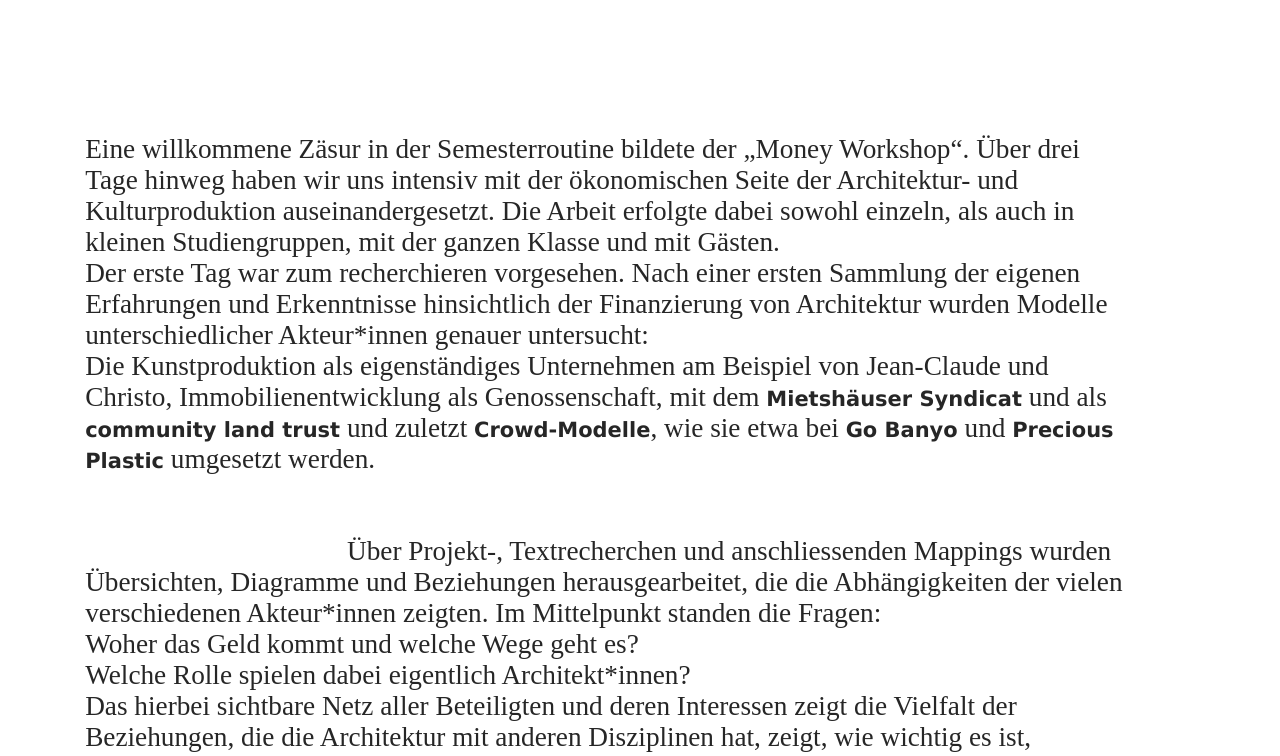
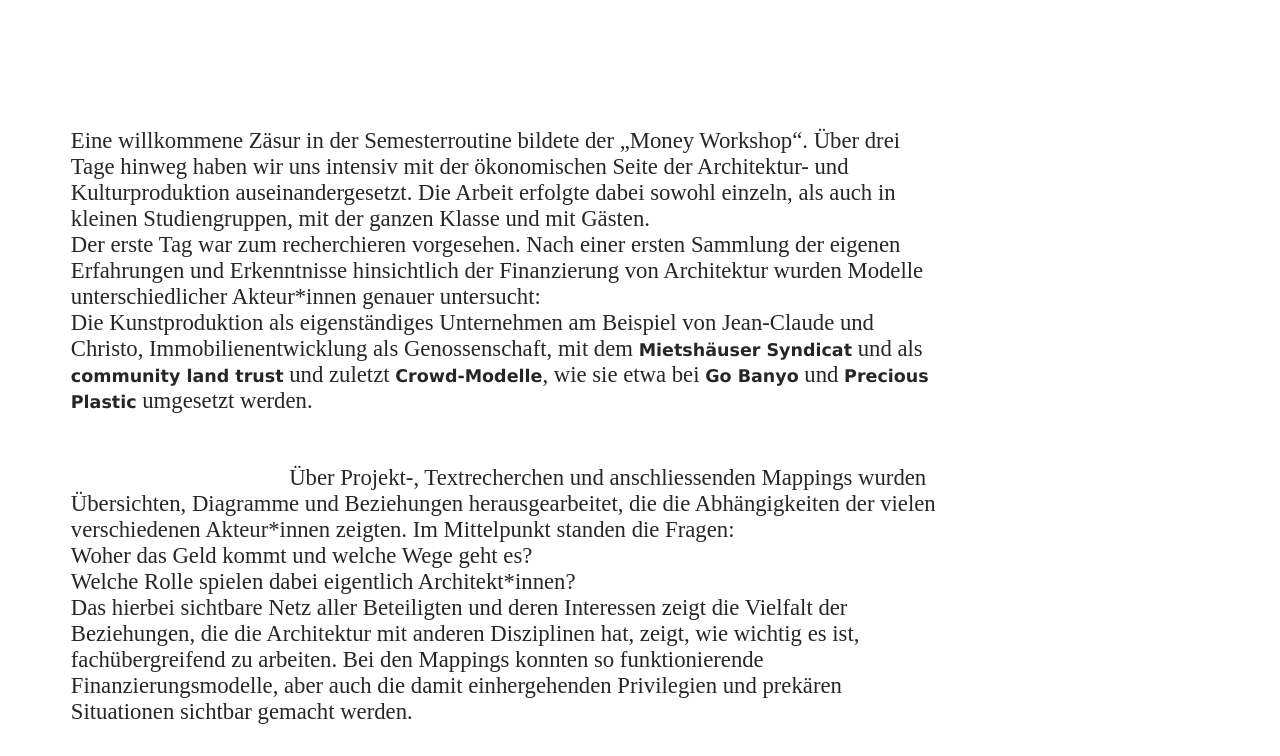
Before and after one commit to messismore/do-what-you-want, a Nuxt app: page /cashflow in a window 1280 px wide. Shown: the part 580-1336 px from the top of the page. Built offline with nearby package versions, Linux system fonts and the light colour scheme.

Commit message:
Style texts

```diff
--- a/assets/scss/scale-type.scss
+++ b/assets/scss/scale-type.scss
@@ -1,4 +1,4 @@
-/* @link https://utopia.fyi/type/calculator?c=320,16,1.2,1920,26,1.414,5,2,&s=0.75|0.5|0.25,1.5|2|3|4|6,s-l */
+/* @link https://utopia.fyi/type/calculator?c=320,18,1.2,1920,20,1.414,6,2,&s=0.75|0.5|0.25,1.5|2|3|4|6,s-l */
 
 :root {
   --fluid-min-width: 320;
@@ -18,59 +18,66 @@
 }
 
 :root {
-  --f--2-min: 11.11;
-  --f--2-max: 13;
+  --f--2-min: 12.5;
+  --f--2-max: 10;
   --step--2: calc(
     ((var(--f--2-min) / 16) * 1rem) + (var(--f--2-max) - var(--f--2-min)) *
       var(--fluid-bp)
   );
 
-  --f--1-min: 13.33;
-  --f--1-max: 18.39;
+  --f--1-min: 15;
+  --f--1-max: 14.14;
   --step--1: calc(
     ((var(--f--1-min) / 16) * 1rem) + (var(--f--1-max) - var(--f--1-min)) *
       var(--fluid-bp)
   );
 
-  --f-0-min: 16;
-  --f-0-max: 26;
+  --f-0-min: 18;
+  --f-0-max: 20;
   --step-0: calc(
     ((var(--f-0-min) / 16) * 1rem) + (var(--f-0-max) - var(--f-0-min)) *
       var(--fluid-bp)
   );
 
-  --f-1-min: 19.2;
-  --f-1-max: 36.76;
+  --f-1-min: 21.6;
+  --f-1-max: 28.28;
   --step-1: calc(
     ((var(--f-1-min) / 16) * 1rem) + (var(--f-1-max) - var(--f-1-min)) *
       var(--fluid-bp)
   );
 
-  --f-2-min: 23.04;
-  --f-2-max: 51.98;
+  --f-2-min: 25.92;
+  --f-2-max: 39.99;
   --step-2: calc(
     ((var(--f-2-min) / 16) * 1rem) + (var(--f-2-max) - var(--f-2-min)) *
       var(--fluid-bp)
   );
 
-  --f-3-min: 27.65;
-  --f-3-max: 73.51;
+  --f-3-min: 31.1;
+  --f-3-max: 56.54;
   --step-3: calc(
     ((var(--f-3-min) / 16) * 1rem) + (var(--f-3-max) - var(--f-3-min)) *
       var(--fluid-bp)
   );
 
-  --f-4-min: 33.18;
-  --f-4-max: 103.94;
+  --f-4-min: 37.32;
+  --f-4-max: 79.95;
   --step-4: calc(
     ((var(--f-4-min) / 16) * 1rem) + (var(--f-4-max) - var(--f-4-min)) *
       var(--fluid-bp)
   );
 
-  --f-5-min: 39.81;
-  --f-5-max: 146.97;
+  --f-5-min: 44.79;
+  --f-5-max: 113.05;
   --step-5: calc(
     ((var(--f-5-min) / 16) * 1rem) + (var(--f-5-max) - var(--f-5-min)) *
       var(--fluid-bp)
   );
+
+  --f-6-min: 53.75;
+  --f-6-max: 159.86;
+  --step-6: calc(
+    ((var(--f-6-min) / 16) * 1rem) + (var(--f-6-max) - var(--f-6-min)) *
+      var(--fluid-bp)
+  );
 }
--- a/components/AppArticle.vue
+++ b/components/AppArticle.vue
@@ -32,8 +32,27 @@
   article {
     font-size: var(--step-0);
 
-    & > * + * {
+    & > * + *,
+    figure,
+    figure + * {
       margin-top: var(--space-l);
+    }
+
+    a,
+    em {
+      font-size: var(--step--1);
+    }
+
+    h2:not(:first-child) {
+      margin-top: var(--space-2xl);
+    }
+
+    h2:first-child {
+      margin-top: calc(var(--space-2xl) - var(--space-l));
+    }
+
+    h2 + * {
+      margin-top: var(--space-s);
     }
 
     h2,
@@ -44,28 +63,41 @@
       max-width: var(--space-7xl);
     }
 
-    section:nth-of-type(3n-1) p:first-child,
-    h3:first-child {
+    section:nth-of-type(3n-1) {
       // background-color: lime;
-      text-indent: 25%;
+
+      p:first-child,
+      h2 + p {
+        text-indent: 25%;
+      }
     }
 
-    section:nth-of-type(3n) p:first-child,
-    h3:first-child {
+    section:nth-of-type(3n) {
       // background-color: yellow;
-      text-indent: 50%;
+
+      p:first-child,
+      h2 + p {
+        text-indent: 50%;
+      }
     }
 
-    section:nth-of-type(3n-2) p:first-child,
-    h3:first-child {
+    section:nth-of-type(3n-2) {
       // background-color: blue;
-      text-indent: 75%;
+
+      p:first-child,
+      h2 + p {
+        text-indent: 75%;
+      }
     }
 
-    section:first-of-type p:first-child,
-    h3:first-child {
+    section:first-of-type {
       // background: mediumslateblue;
-      text-indent: unset;
+
+      p:first-child,
+      h3:first-child,
+      h2 + p {
+        text-indent: unset;
+      }
     }
   }
 
@@ -92,9 +124,5 @@
     font-family: var(--fontBody);
     font-weight: normal;
   }
-
-  em {
-    font-size: var(--step--1);
-  }
 }
 </style>
--- a/components/TheDWYW.vue
+++ b/components/TheDWYW.vue
@@ -31,8 +31,8 @@
   padding: var(--space-s);
 
   h1 {
-    font-size: var(--step-5);
-    line-height: var(--step-5);
+    font-size: var(--step-6);
+    line-height: var(--step-6);
     text-align: center;
     text-transform: uppercase;
   }
--- a/components/TheNav.vue
+++ b/components/TheNav.vue
@@ -2,7 +2,7 @@
   <nav class="TheNav">
     <ul>
       <li v-for="(value, key) in links" :key="key.title">
-        <NuxtLink :to="key">
+        <NuxtLink :to="'/' + key">
           <div class="title">{{ value.title }}</div>
           <div class="author">{{ value.author }}</div>
         </NuxtLink>
@@ -26,16 +26,25 @@
           title: 'Terrapolis',
           author: 'Mascha Arnold und Jakob Köchert',
         },
-        ringbahn: { title: 'Walking the Ringbahn', author: 'Chloé Borreguero' },
+        ringbahn: {
+          title: 'Walking (the Ringbahn) as an Aesthetic Practice',
+          author: 'Chloé Borreguero',
+        },
         cycles: { title: 'Cycles', author: 'Felix Deiters' },
-        countryside: { title: 'Countryside', author: 'Ricarda Brunner' },
+        blumenthal: { title: 'Blumenthal', author: 'Ricarda Brunner' },
         atmosphären: {
           title: 'Zur Zerlegung von Atmosphären',
           author: 'Yvan Leroy',
         },
-        keller: { title: 'Kellerkonventionen', author: 'Tobias Michnik' },
-        recycling: { title: 'Recycling', author: 'Leander Nowack' },
-        baustelle: { title: 'Baustelle', author: 'Philine Rzadtki' },
+        keller: {
+          title: 'Gesellschaft der Nebenräume',
+          author: 'Tobias Michnik',
+        },
+        recycling: {
+          title: 'Von dem Häusern und dem Tagebau',
+          author: 'Leander Nowack',
+        },
+        baustelle: { title: 'Baustellenpraxis', author: 'Philine Rzadtki' },
       },
     }
   },
--- a/pages/cashflow.vue
+++ b/pages/cashflow.vue
@@ -41,6 +41,8 @@
           Finanzierungsmodelle, aber auch die damit einhergehenden Privilegien
           und prekären Situationen sichtbar gemacht werden.
         </p>
+      </section>
+      <section>
         <p>
           Der zweite Tag bot einen intensiven Austausch mit Gästen. Zu digitalen
           Kaffeetrinken wurden Dagmar Pelger, Daniel Behrens und
@@ -109,6 +111,8 @@
           Büro in Bewegung zu sein, nur Bewährtes darf bleiben- und wird ständig
           optimiert.
         </p>
+      </section>
+      <section>
         <p>
           Bei ihnen scheint das Thema Work-Life-Balance zu allem Überfluss
           größtenteils innerhalb von <em>Zuloark</em> stattfinden zu können.
--- a/pages/how.vue
+++ b/pages/how.vue
@@ -34,8 +34,8 @@
           die Organisationsstruktur des Semesters eingebunden.
         </p>
       </section>
-      <AppImage image="how/midterm-crit.jpg">WebEx</AppImage>
       <section>
+        <AppImage image="how/midterm-crit.jpg">WebEx</AppImage>
         <h3>1. Morgendliches Begrüßungsritual</h3>
         <p>
           Jede Sitzung begann mit einer Frage-Antwort-Runde, um alle
@@ -70,8 +70,8 @@
           Kästchenformat nebeneinander und konnten sich dazu- oder abschalten,
           Einzel- oder Gruppenchats starten und den eigenen Bildschirm teilen.
         </p>
+        <AppImage image="how/break.png"> Pausen sind wichtig </AppImage>
       </section>
-      <AppImage image="how/break.png"> Pausen sind wichtig </AppImage>
       <section>
         <h3>3. Arbeitsgruppen und -formate</h3>
         <p>
@@ -93,10 +93,10 @@
           konstanteren Druck für den Arbeitsprozess im Semester auf.
         </p>
       </section>
-      <AppImage image="how/miro.png">
-        Screenshot des gesamten Miroboards
-      </AppImage>
       <section>
+        <AppImage image="how/miro.png">
+          Screenshot des gesamten Miroboards
+        </AppImage>
         <h2>Das Miroboard</h2>
         <p>
           Das Miroboard hatte dann wohl die schwerste Aufgabe. Es musste
@@ -117,9 +117,11 @@
           auf dem Board wucherte irgendwann zu einem derartigen Ausmaß heran,
           dass es für so manchen Prozessor des eigenen Laptops zu viel wurde.
         </p>
+      </section>
+      <section>
         <p>
           Insgesamt zeigte sich, dass die brutale Übersetzung der Lehre ins
-          Digitale, eine Möglichkeit ist, sich innerhalb einer Gruppe zu helfen,
+          Digitale eine Möglichkeit ist, sich innerhalb einer Gruppe zu helfen,
           zu kritisieren und zu reflektieren. Sie erfordert allerdings mehr
           Aufwand an einigen Ecken.
         </p>
```
